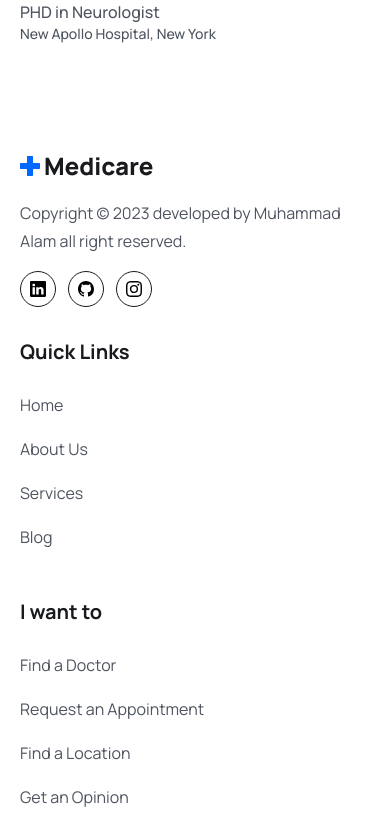
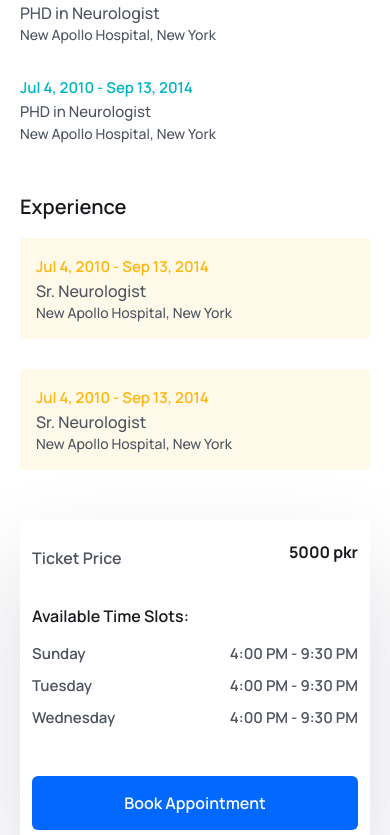
Before and after one commit to M-Alam116/Doctor-Appointment, a React (Vite) app in the folder frontend/: page /doctors/1 in a window 390 px wide. Shown: the part 989-1824 px from the top of the page. Built offline with nearby package versions, Linux system fonts and the light colour scheme; the HTML template or start-up script is replaced by a standard one.

Commit message:
doctor detail page completed

```diff
--- a/frontend/src/pages/Doctors/DoctorAbout.jsx
+++ b/frontend/src/pages/Doctors/DoctorAbout.jsx
@@ -43,10 +43,44 @@
               <span className="text-irisBlueColor text-[15px] leading-6 font-semibold">
                 {formulateDate("07-04-2010")} - {formulateDate("09-13-2014")}
               </span>
-              <p className="text-[16px] leading-6 font-medium text-textColor">
+              <p className="text-[15px] leading-6 font-medium text-textColor">
                 PHD in Neurologist
               </p>
             </div>
+            <p className="text-[14px] leading-5 font-medium text-textColor">
+              New Apollo Hospital, New York
+            </p>
+          </li>
+        </ul>
+      </div>
+
+      <div className="mt-12">
+        <h3 className="text-[20px] leading-[30px] text-headingColor font-semibold">
+          Experience
+        </h3>
+
+        <ul className="grid sm:grid-cols-2 gap-[30px] pt-4 md:p-5">
+          <li className="p-4 rounded bg-[#fff9ea] ">
+            <span className="text-yellowColor text-[15px] leading-6 font-semibold">
+              {formulateDate("07-04-2010")} - {formulateDate("09-13-2014")}
+            </span>
+            <p className="text-[16px] leading-6 font-medium text-textColor">
+              Sr. Neurologist
+            </p>
+
+            <p className="text-[14px] leading-5 font-medium text-textColor">
+              New Apollo Hospital, New York
+            </p>
+          </li>
+
+          <li className="p-4 rounded bg-[#fff9ea] ">
+            <span className="text-yellowColor text-[15px] leading-6 font-semibold">
+              {formulateDate("07-04-2010")} - {formulateDate("09-13-2014")}
+            </span>
+            <p className="text-[16px] leading-6 font-medium text-textColor">
+              Sr. Neurologist
+            </p>
+
             <p className="text-[14px] leading-5 font-medium text-textColor">
               New Apollo Hospital, New York
             </p>
--- a/frontend/src/pages/Doctors/DoctorDetails.jsx
+++ b/frontend/src/pages/Doctors/DoctorDetails.jsx
@@ -3,15 +3,16 @@
 import starIcon from "../../assets/images/Star.png";
 import DoctorAbout from "./DoctorAbout";
 import Feedback from "./Feedback";
+import SidePanel from "./SidePanel";
 const DoctorDetails = () => {
   const [tab, setTab] = useState("about");
 
   return (
     <section>
       <div className="max-w-[1170px] px-5 mx-auto">
-        <div className="grid md:grid-cols-3 gap-[50px]">
-          <div className="md:col-span-2">
-            <div className="flex items-center gap-5">
+        <div className="grid lg:grid-cols-3 gap-[50px]">
+          <div className="lg:col-span-2">
+            <div className="flex flex-col sm:flex-row items-center gap-5">
               <figure className="max-w-[200px] max-h-[200px]">
                 <img src={doctorImg} alt="" className="w-full" />
               </figure>
@@ -69,6 +70,10 @@
               {tab == "feedback" && <Feedback />}
             </div>
           </div>
+
+          <div>
+            <SidePanel />
+          </div>
         </div>
       </div>
     </section>
--- a/frontend/src/pages/Doctors/Feedback.jsx
+++ b/frontend/src/pages/Doctors/Feedback.jsx
@@ -1,10 +1,56 @@
+import avatar from "../../assets/images/avatar-icon.png";
+import { formulateDate } from "../../utils/FormulateDate";
+import { AiFillStar } from "react-icons/ai";
+import FeedbackForm from "./FeedbackForm";
+import { useState } from "react";
+const Feedback = () => {
+  const [showFeedbackForm, setShowFeedbackForm] = useState(false);
 
-const Feedback = () => {
   return (
     <div>
-      feedback
+      <div className="mb-[50px]">
+        <h4 className="text-[20px] leading-[30px] font-bold text-headingColor mb-[30px]">
+          All reviews (272)
+        </h4>
+
+        <div className="flex justify-between gap-10 mb-[30px]">
+          <div className="flex gap-3">
+            <figure className="w-10 h-10 rounded-full">
+              <img className="w-full" src={avatar} alt="" />
+            </figure>
+
+            <div>
+              <h5 className="text-[16px] leading-6 text-primaryColor font-bold">
+                Ali Ahmad
+              </h5>
+              <p className="text-[14px] leading-6 text-headingColor">
+                {formulateDate("02-14-2023")}
+              </p>
+              <p className="text__para mt-3 font-medium text-[15px]">
+                Good services, highly recommended
+              </p>
+            </div>
+          </div>
+
+          <div className="flex gap-1">
+            {[...Array(5).keys()].map((_, index) => (
+              <AiFillStar key={index} color="#0067FF" />
+            ))}
+          </div>
+        </div>
+      </div>
+
+      {!showFeedbackForm && (
+        <div className="text-center">
+          <button className="btn" onClick={() => setShowFeedbackForm(true)}>
+            Give Feedback
+          </button>
+        </div>
+      )}
+
+      {showFeedbackForm && <FeedbackForm />}
     </div>
-  )
-}
+  );
+};
 
-export default Feedback
+export default Feedback;
--- /dev/null
+++ b/frontend/src/pages/Doctors/FeedbackForm.jsx
@@ -0,0 +1,69 @@
+import { useState } from "react";
+import { AiFillStar } from "react-icons/ai";
+const FeedbackForm = () => {
+  const [rating, setRating] = useState(0);
+  const [hover, setHover] = useState(0);
+  const [reviewText, setReviewText] = useState("");
+
+  const handleSubmitReview = async (e) => {
+    e.preventDefault();
+  };
+
+  return (
+    <form action="">
+      <div>
+        <h3 className="text-headingColor text-[16px] leading-6 font-semibold mb-4 mt-0">
+          How would you rate the overall experience ?*
+        </h3>
+
+        <div>
+          {[...Array(5).keys()].map((_, index) => {
+            index += 1;
+
+            return (
+              <button
+                key={index}
+                type="button"
+                className={`${
+                  index <= ((rating, hover) || hover)
+                    ? "text-yellowColor"
+                    : "text-gray-400"
+                } bg-transparent border-none outline-none text-[22px] cursor-pointer`}
+                onClick={() => setRating(index)}
+                onMouseEnter={() => setHover(index)}
+                onMouseLeave={() => setHover(rating)}
+                onDoubleClick={() => {
+                  setHover(0);
+                  setRating(0);
+                }}
+              >
+                <span>
+                  <AiFillStar />
+                </span>
+              </button>
+            );
+          })}
+        </div>
+      </div>
+
+      <div className="">
+        <h3 className="text-headingColor text-[16px] leading-6 font-semibold mb-4 mt-0">
+          Share your feedback and suggestions*
+        </h3>
+
+        <textarea
+          className="resize-none border border-solid border-[#0066ff34] focus:outline outline-primaryColor w-full px-4 py-3 rounded-md"
+          rows="5"
+          placeholder="Write your message"
+          onChange={(e) => setReviewText(e.target.value)}
+        ></textarea>
+
+        <button type="submit" className="btn" onClick={handleSubmitReview}>
+          Submit Feedback
+        </button>
+      </div>
+    </form>
+  );
+};
+
+export default FeedbackForm;
--- /dev/null
+++ b/frontend/src/pages/Doctors/SidePanel.jsx
@@ -0,0 +1,51 @@
+const SidePanel = () => {
+  return (
+    <div className="shadow-panelShadow p-3 lg:p-5 rounded-md">
+      <div className="flex justify-between items-center">
+        <p className="text__para mt-0 font-semibold">Ticket Price</p>
+        <span className="text-[16px] leading-7 lg:text-[22px] lg:leading-8 text-headingColor font-bold">
+          5000 pkr
+        </span>
+      </div>
+
+      <div className="mt-[30px]">
+        <p className="text__para mt-0 font-semibold text-headingColor">
+          Available Time Slots:
+        </p>
+
+        <ul className="mt-3">
+          <li className="flex items-center justify-between mb-2">
+            <p className="text-[15px] leading-6 text-textColor font-semibold">
+              Sunday
+            </p>
+            <p className="text-[15px] leading-6 text-textColor font-semibold">
+              4:00 PM - 9:30 PM
+            </p>
+          </li>
+
+          <li className="flex items-center justify-between mb-2">
+            <p className="text-[15px] leading-6 text-textColor font-semibold">
+              Tuesday
+            </p>
+            <p className="text-[15px] leading-6 text-textColor font-semibold">
+              4:00 PM - 9:30 PM
+            </p>
+          </li>
+
+          <li className="flex items-center justify-between mb-2">
+            <p className="text-[15px] leading-6 text-textColor font-semibold">
+              Wednesday
+            </p>
+            <p className="text-[15px] leading-6 text-textColor font-semibold">
+              4:00 PM - 9:30 PM
+            </p>
+          </li>
+        </ul>
+      </div>
+
+      <button className="btn px-2 w-full rounded-md">Book Appointment</button>
+    </div>
+  );
+};
+
+export default SidePanel;
--- a/frontend/src/utils/FormulateDate.js
+++ b/frontend/src/utils/FormulateDate.js
@@ -1,5 +1,5 @@
 export const formulateDate = (date, config) => {
-  const defaultOptions = { day: "numeric", month: "long", year: "numeric" };
+  const defaultOptions = { day: "numeric", month: "short", year: "numeric" };
   const options = config ? config : defaultOptions;
 
   return new Date(date).toLocaleDateString("en-US", options);
```
